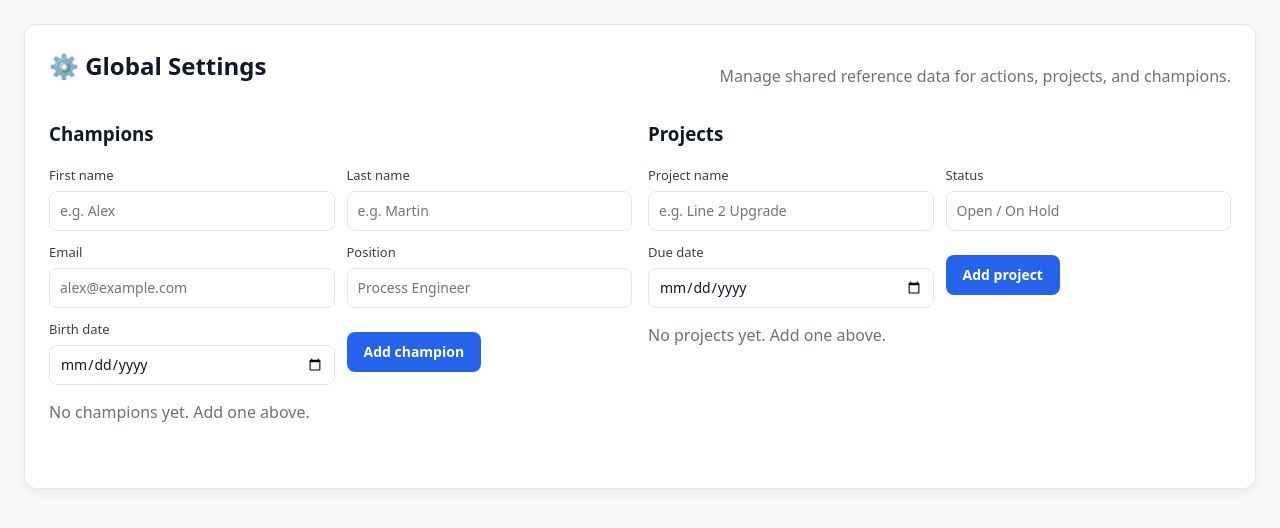
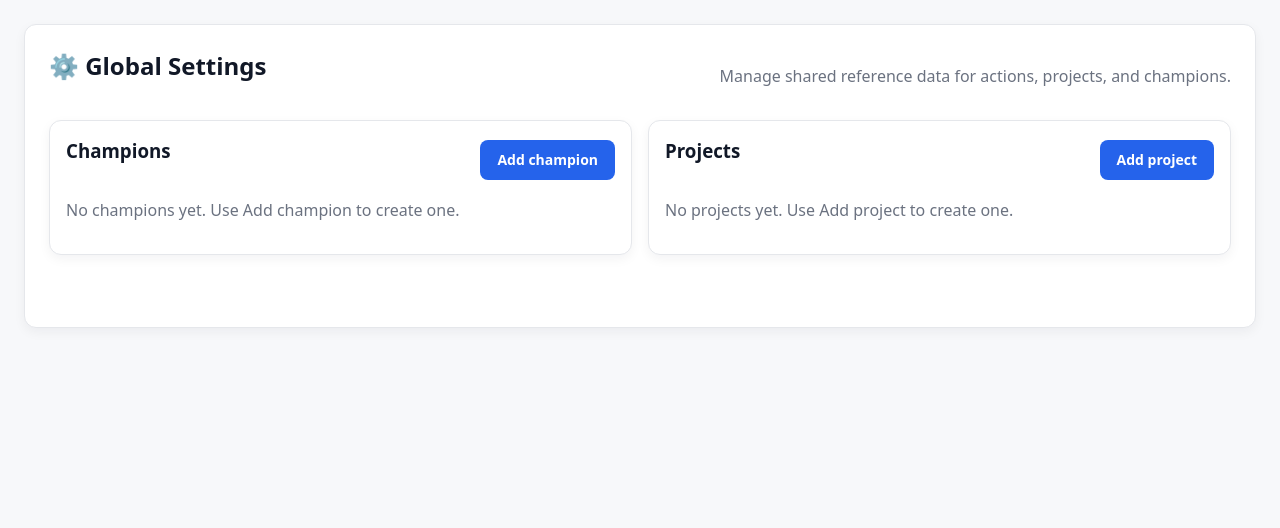
Before and after one commit to komputerdimateusz-max/CAPA, a FastAPI app: template backend/app/templates/settings.html in a window 1280 px wide. Shown: the part 139-667 px from the top of the page. Run offline with FastAPI, Linux system fonts and the light colour scheme; the template is opened without the code that fills it, so the values that code supplies are empty; parts of the project's set-up code (start-up, migrations or seed data) failed here and were passed over; some libraries are stand-ins or nearby versions.

Commit message:
Refactor FastAPI settings create forms into modal dialogs

```diff
--- a/backend/app/templates/settings.html
+++ b/backend/app/templates/settings.html
@@ -8,57 +8,32 @@
     {% include "partials/flash_message.html" %}
 
     <div class="detail-grid">
-      <div>
-        <h3>Champions</h3>
-        <form class="form-grid" method="post" action="/ui/settings/champions">
-          <label>
-            First name
-            <input
-              type="text"
-              name="first_name"
-              required
-              placeholder="e.g. Alex"
-              value="{{ form.champion_first_name or '' }}"
-            />
-          </label>
-          <label>
-            Last name
-            <input
-              type="text"
-              name="last_name"
-              required
-              placeholder="e.g. Martin"
-              value="{{ form.champion_last_name or '' }}"
-            />
-          </label>
-          <label>
-            Email
-            <input
-              type="email"
-              name="email"
-              placeholder="alex@example.com"
-              value="{{ form.champion_email or '' }}"
-            />
-          </label>
-          <label>
-            Position
-            <input
-              type="text"
-              name="position"
-              placeholder="Process Engineer"
-              value="{{ form.champion_position or '' }}"
-            />
-          </label>
-          <label>
-            Birth date
-            <input type="date" name="birth_date" value="{{ form.champion_birth_date or '' }}" />
-          </label>
-          <div class="form-actions">
-            <button class="button" type="submit">Add champion</button>
+      <div class="card card-compact">
+        <div class="card-header">
+          <h3>Champions</h3>
+          <div class="button-row">
+            <button class="button" type="button" data-open-modal="champion">Add champion</button>
           </div>
-        </form>
+        </div>
 
         {% if champions %}
+          <form class="form-grid" method="get" action="/ui/settings">
+            <label>
+              Select champion to edit
+              <select name="champion_id" onchange="this.form.submit()">
+                <option value="">Choose champion</option>
+                {% for champion in champions %}
+                  <option value="{{ champion.id }}" {% if selected_champion and selected_champion.id == champion.id %}selected{% endif %}>
+                    {{ champion.full_name }}
+                  </option>
+                {% endfor %}
+              </select>
+            </label>
+            {% if selected_project %}
+              <input type="hidden" name="project_id" value="{{ selected_project.id }}" />
+            {% endif %}
+          </form>
+
           <table class="table">
             <thead>
               <tr>
@@ -82,7 +57,7 @@
             </tbody>
           </table>
         {% else %}
-          <p class="muted">No champions yet. Add one above.</p>
+          <p class="muted">No champions yet. Use Add champion to create one.</p>
         {% endif %}
 
         {% if selected_champion %}
@@ -139,27 +114,32 @@
         {% endif %}
       </div>
 
-      <div>
-        <h3>Projects</h3>
-        <form class="form-grid" method="post" action="/ui/settings/projects">
-          <label>
-            Project name
-            <input type="text" name="name" placeholder="e.g. Line 2 Upgrade" value="{{ form.project_name or '' }}" />
-          </label>
-          <label>
-            Status
-            <input type="text" name="status" placeholder="Open / On Hold" value="{{ form.project_status or '' }}" />
-          </label>
-          <label>
-            Due date
-            <input type="date" name="due_date" value="{{ form.project_due_date or '' }}" />
-          </label>
-          <div class="form-actions">
-            <button class="button" type="submit">Add project</button>
+      <div class="card card-compact">
+        <div class="card-header">
+          <h3>Projects</h3>
+          <div class="button-row">
+            <button class="button" type="button" data-open-modal="project">Add project</button>
           </div>
-        </form>
+        </div>
 
         {% if projects %}
+          <form class="form-grid" method="get" action="/ui/settings">
+            <label>
+              Select project to edit
+              <select name="project_id" onchange="this.form.submit()">
+                <option value="">Choose project</option>
+                {% for project in projects %}
+                  <option value="{{ project.id }}" {% if selected_project and selected_project.id == project.id %}selected{% endif %}>
+                    {{ project.name }}
+                  </option>
+                {% endfor %}
+              </select>
+            </label>
+            {% if selected_champion %}
+              <input type="hidden" name="champion_id" value="{{ selected_champion.id }}" />
+            {% endif %}
+          </form>
+
           <table class="table">
             <thead>
               <tr>
@@ -183,7 +163,7 @@
             </tbody>
           </table>
         {% else %}
-          <p class="muted">No projects yet. Add one above.</p>
+          <p class="muted">No projects yet. Use Add project to create one.</p>
         {% endif %}
 
         {% if selected_project %}
@@ -223,4 +203,141 @@
       </div>
     </div>
   </section>
+
+  <div class="modal-shell" id="champion-modal" hidden>
+    <div class="modal-backdrop" data-close-modal="champion"></div>
+    <aside class="create-action-panel" role="dialog" aria-modal="true" aria-labelledby="champion-modal-title">
+      <div class="create-action-header">
+        <h3 id="champion-modal-title">Add champion</h3>
+        <button class="button secondary" type="button" data-close-modal="champion">Cancel</button>
+      </div>
+      <p class="muted">Create a new champion for ownership and assignments.</p>
+      <form class="form-grid" method="post" action="/ui/settings/champions">
+        <label>
+          First name
+          <input
+            type="text"
+            name="first_name"
+            required
+            placeholder="e.g. Alex"
+            value="{{ form.champion_first_name or '' }}"
+          />
+        </label>
+        <label>
+          Last name
+          <input
+            type="text"
+            name="last_name"
+            required
+            placeholder="e.g. Martin"
+            value="{{ form.champion_last_name or '' }}"
+          />
+        </label>
+        <label>
+          Email
+          <input
+            type="email"
+            name="email"
+            placeholder="alex@example.com"
+            value="{{ form.champion_email or '' }}"
+          />
+        </label>
+        <label>
+          Position
+          <input
+            type="text"
+            name="position"
+            placeholder="Process Engineer"
+            value="{{ form.champion_position or '' }}"
+          />
+        </label>
+        <label>
+          Birth date
+          <input type="date" name="birth_date" value="{{ form.champion_birth_date or '' }}" />
+        </label>
+        <div class="form-actions">
+          <button class="button" type="submit">Save champion</button>
+          <button class="button secondary" type="button" data-close-modal="champion">Cancel</button>
+        </div>
+      </form>
+    </aside>
+  </div>
+
+  <div class="modal-shell" id="project-modal" hidden>
+    <div class="modal-backdrop" data-close-modal="project"></div>
+    <aside class="create-action-panel" role="dialog" aria-modal="true" aria-labelledby="project-modal-title">
+      <div class="create-action-header">
+        <h3 id="project-modal-title">Add project</h3>
+        <button class="button secondary" type="button" data-close-modal="project">Cancel</button>
+      </div>
+      <p class="muted">Create a project to group and track related CAPA actions.</p>
+      <form class="form-grid" method="post" action="/ui/settings/projects">
+        <label>
+          Project name
+          <input type="text" name="name" required placeholder="e.g. Line 2 Upgrade" value="{{ form.project_name or '' }}" />
+        </label>
+        <label>
+          Status
+          <input type="text" name="status" placeholder="Open / On Hold" value="{{ form.project_status or '' }}" />
+        </label>
+        <label>
+          Due date
+          <input type="date" name="due_date" value="{{ form.project_due_date or '' }}" />
+        </label>
+        <div class="form-actions">
+          <button class="button" type="submit">Save project</button>
+          <button class="button secondary" type="button" data-close-modal="project">Cancel</button>
+        </div>
+      </form>
+    </aside>
+  </div>
+
+  <script>
+    (() => {
+      const championModal = document.getElementById("champion-modal");
+      const projectModal = document.getElementById("project-modal");
+      const modalLookup = {
+        champion: championModal,
+        project: projectModal,
+      };
+
+      const openModal = (key) => {
+        const modal = modalLookup[key];
+        if (!modal) return;
+        modal.hidden = false;
+        document.body.classList.add("no-scroll");
+      };
+
+      const closeModal = (key) => {
+        const modal = modalLookup[key];
+        if (!modal) return;
+        modal.hidden = true;
+        if (Object.values(modalLookup).every((current) => !current || current.hidden)) {
+          document.body.classList.remove("no-scroll");
+        }
+      };
+
+      document.querySelectorAll("[data-open-modal]").forEach((button) => {
+        button.addEventListener("click", () => openModal(button.dataset.openModal));
+      });
+
+      document.querySelectorAll("[data-close-modal]").forEach((button) => {
+        button.addEventListener("click", () => closeModal(button.dataset.closeModal));
+      });
+
+      document.addEventListener("keydown", (event) => {
+        if (event.key !== "Escape") return;
+        Object.entries(modalLookup).forEach(([key, modal]) => {
+          if (modal && !modal.hidden) {
+            closeModal(key);
+          }
+        });
+      });
+
+      const openOnLoad = {{ (open_modal or "") | tojson }};
+      if (openOnLoad === "champion" || openOnLoad === "project") {
+        openModal(openOnLoad);
+      }
+    })();
+  </script>
 {% endblock %}
```
Also changed, not shown: backend/app/ui/routes_settings.py (+12 -3 lines).
